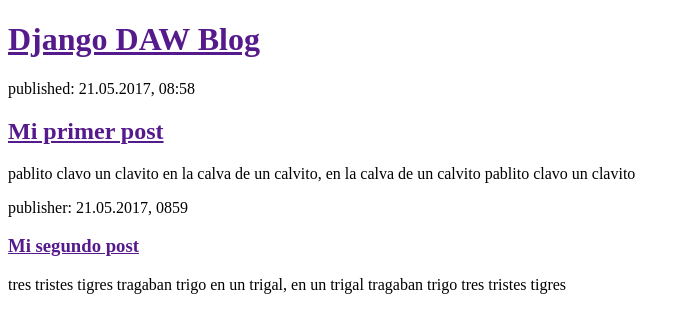
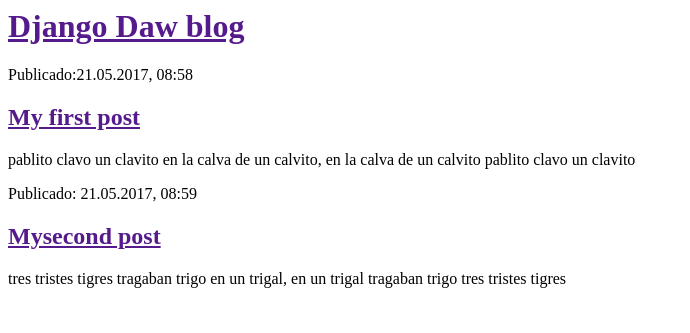
Before and after one commit to juca31416/my-first-blog, a Django app: page / in a window 1280 px wide. Shown: the top 333 px of the page, without its empty margins (0-690 px from the left). Run offline with Django 3.2, Linux system fonts and the light colour scheme.

Commit message:
Cambie el html para el sitio.

```diff
--- a/blog/templates/blog/post_list.html
+++ b/blog/templates/blog/post_list.html
@@ -1,20 +1,21 @@
-<!DOCTYPE html>
 <html>
     <head>
-	<title>Juca Daw blog</title>
+    	<title>Juca's blog</title>
     </head>
     <body>
     	<div>
-		<h1><a href="">Django DAW Blog</a></h1>
+    		<h1><a href="">Django Daw blog</a></h1>
     	</div>
+
     	<div>
-	    <p>published: 21.05.2017, 08:58<p/>
-	    <h2><a href="">Mi primer post</a></h2>
+    	    <p>Publicado:21.05.2017, 08:58</p>
+    	    <h2><a href="">My first post</a></h2>
     	    <p>pablito clavo un clavito en la calva de un calvito, en la calva de un calvito pablito clavo un clavito</p>
-    <div/>
+        </div>
+
         <div>
-        <p>publisher: 21.05.2017, 0859</p>
-        <h3><a href="">Mi segundo post</a></h3>
+            <p>Publicado: 21.05.2017, 08:59</p>
+            <h2><a href="">Mysecond post</a></h2>
             <p>tres tristes tigres tragaban trigo en un trigal, en un trigal tragaban trigo tres tristes tigres</p>
         </div>
     </body>
--- a/blog/views.py
+++ b/blog/views.py
@@ -1,4 +1,5 @@
 from django.shortcuts import render
 
+
 def post_list(request):
-	return render(request, 'blog/post_list.html',{})
+    return render(request, 'blog/post_list.html', {})
```
Lines whose indentation alone changed are shown as unchanged.
